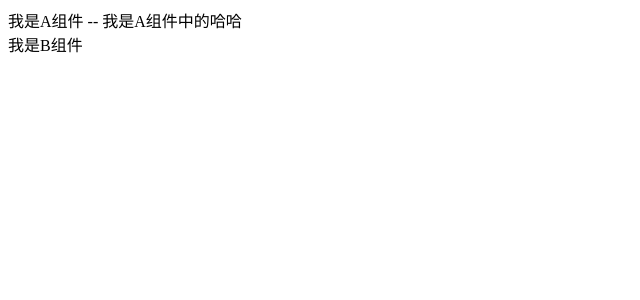
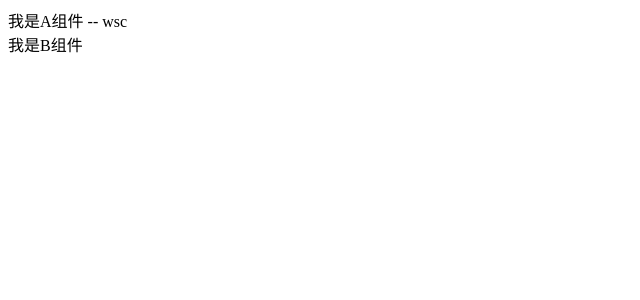
Before and after one commit to wushichen1234/gitTest, a Vue app: page / in a window 1280 px wide. Shown: the top 300 px of the page, without its empty margins (0-640 px from the left). Built offline with nearby package versions, Linux system fonts and the light colour scheme.

Commit message:
修改了人名

```diff
--- a/src/components/A.vue
+++ b/src/components/A.vue
@@ -1,13 +1,15 @@
 <script setup>
     import {ref} from 'vue'
 
-    const msg = ref('我是A组件中的哈哈')
+    const person = ref({
+        name: 'wsc'
+    })
 
 </script>
 
 <template>
     <div>
-        我是A组件 -- {{ msg }}
+        我是A组件 -- {{ person.name }}
     </div>
 </template>
 
```
